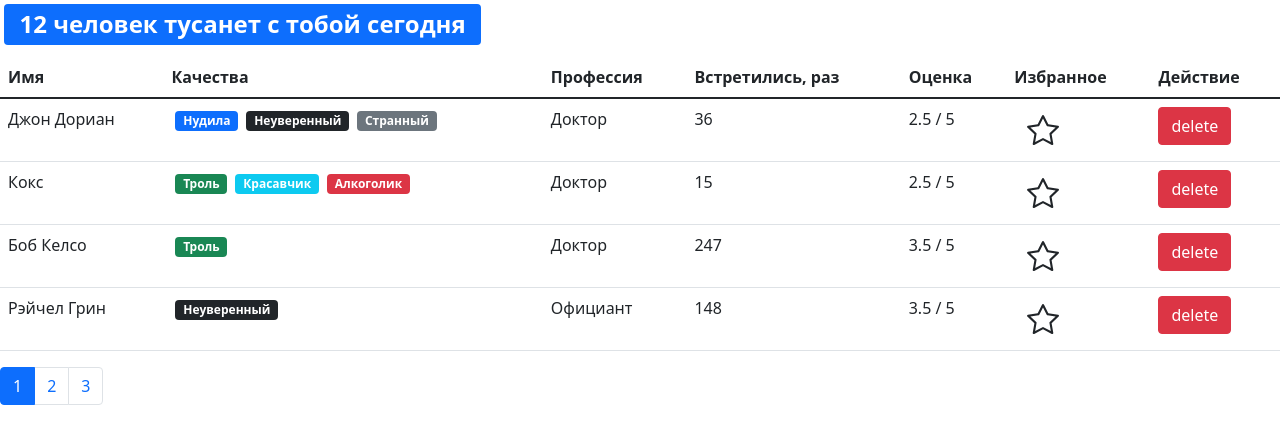
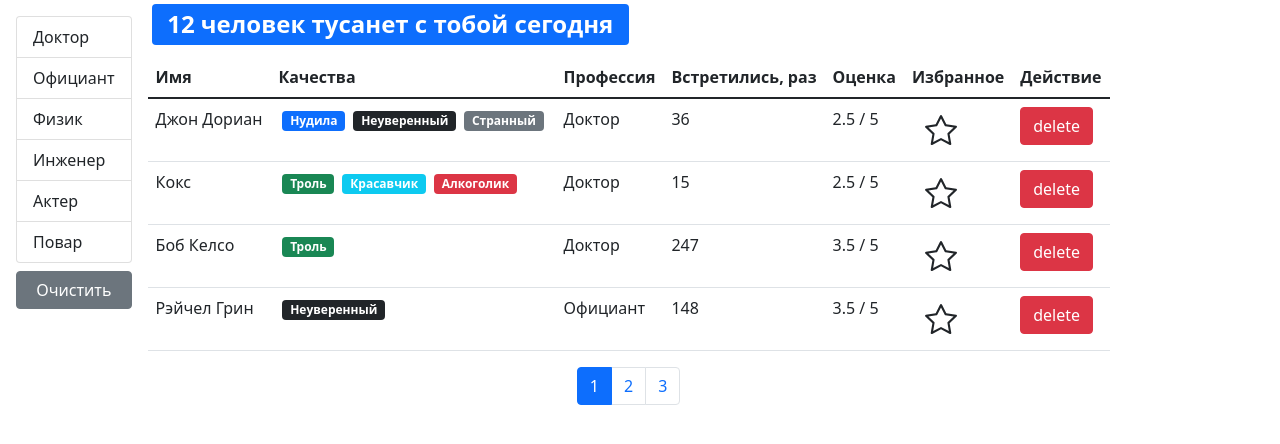
Before and after one commit to bublick/fast-company, a React (Create React App) app: page / in a window 1280 px wide. Shown: the top 444 px of the page. Built offline with nearby package versions, Linux system fonts and the light colour scheme.

Commit message:
Lesson 5 (#2)
* Added new component and expanded fake api

* finished tech part

* Update to work with new api conditions

```diff
--- a/package.json
+++ b/package.json
@@ -7,6 +7,7 @@
         "@testing-library/react": "^11.1.0",
         "@testing-library/user-event": "^12.1.10",
         "bootstrap": "5.1",
+        "lodash": "^4.17.15",
         "prop-types": "^15.7.2",
         "react": "^17.0.2",
         "react-dom": "^17.0.2",
--- /dev/null
+++ b/src/API/fake.api/professions.api.js
@@ -0,0 +1,26 @@
+export const professionsObject = {
+    doctor: { _id: "67rdca3eeb7f6fgeed471818", name: "Доктор" },
+    waiter: { _id: "67rdca3eeb7f6fgeed471820", name: "Официант" },
+    physics: { _id: "67rdca3eeb7f6fgeed471814", name: "Физик" },
+    engineer: { _id: "67rdca3eeb7f6fgeed471822", name: "Инженер" },
+    actor: { _id: "67rdca3eeb7f6fgeed471824", name: "Актер" },
+    cook: { _id: "67rdca3eeb7f6fgeed471829", name: "Повар" }
+};
+export const professions = [
+    { _id: "67rdca3eeb7f6fgeed471818", name: "Доктор" },
+    { _id: "67rdca3eeb7f6fgeed471820", name: "Официант" },
+    { _id: "67rdca3eeb7f6fgeed471814", name: "Физик" },
+    { _id: "67rdca3eeb7f6fgeed471822", name: "Инженер" },
+    { _id: "67rdca3eeb7f6fgeed471824", name: "Актер" },
+    { _id: "67rdca3eeb7f6fgeed471829", name: "Повар" }
+];
+const fetchAll = () =>
+    new Promise((resolve) => {
+        window.setTimeout(function () {
+            resolve(professions);
+        }, 2000);
+    });
+
+export default {
+    fetchAll
+};
--- a/src/API/fake.api/user.api.js
+++ b/src/API/fake.api/user.api.js
@@ -1,11 +1,4 @@
-const professions = {
-    doctor: { _id: "67rdca3eeb7f6fgeed471818", name: "Доктор" },
-    waiter: { _id: "67rdca3eeb7f6fgeed471820", name: "Официант" },
-    physics: { _id: "67rdca3eeb7f6fgeed471814", name: "Физик" },
-    engineer: { _id: "67rdca3eeb7f6fgeed471822", name: "Инженер" },
-    actor: { _id: "67rdca3eeb7f6fgeed471824", name: "Актер" },
-    cook: { _id: "67rdca3eeb7f6fgeed471829", name: "Повар" }
-};
+import { professionsObject as professions } from "./professions.api";
 const qualities = {
     tedious: {
         _id: "67rdca3eeb7f6fgeed471198",
@@ -137,6 +130,14 @@ const users = [
         rate: 5
     }
 ];
-export function fetchAll() {
-    return users;
-}
+
+const fetchAll = () =>
+    new Promise((resolve) => {
+        window.setTimeout(function () {
+            resolve(users);
+        }, 2000);
+    });
+
+export default {
+    fetchAll
+};
--- a/src/API/index.js
+++ b/src/API/index.js
@@ -1,5 +1,7 @@
-import * as users from "./fake.api/user.api";
+import users from "./fake.api/user.api";
+import professions from "./fake.api/professions.api";
 const API = {
-    users
+    users,
+    professions
 };
 export default API;
--- a/src/App.jsx
+++ b/src/App.jsx
@@ -1,11 +1,15 @@
-import React, { useState } from "react";
+import React, { useState, useEffect } from "react";
+import api from "./API";
 import Users from "./Components/users";
 
-import api from "./API";
-import SearchStatus from "./Components/searchStatus";
+const App = () => {
+    const [users, setUsers] = useState([]);
 
-const App = () => {
-    const [users, setUsers] = useState(api.users.fetchAll());
+    useEffect(() => {
+        api.users.fetchAll().then((data) => {
+            setUsers(data);
+        });
+    }, []);
     const handleUserRemove = (id) => {
         setUsers(users.filter((user) => user._id !== id));
     };
@@ -23,7 +27,6 @@ const App = () => {
 
     return (
         <>
-            <SearchStatus length={users.length} />
             <Users
                 users={users}
                 onRemove={handleUserRemove}
--- /dev/null
+++ b/src/Components/groupList.jsx
@@ -0,0 +1,45 @@
+import React from "react";
+import PropTypes from "prop-types";
+
+const GroupList = ({
+    items,
+    valueProperty,
+    contentProperty,
+    onItemSelect,
+    selectedItem
+}) => {
+    return (
+        <ul className="list-group">
+            {(typeof items === "object" ? Object.values(items) : items).map(
+                (item) => (
+                    <li
+                        key={item[valueProperty]}
+                        className={
+                            "list-group-item" +
+                            (item === selectedItem ? " active" : "")
+                        }
+                        onClick={() => onItemSelect(item)}
+                        role="button"
+                    >
+                        {item[contentProperty]}
+                    </li>
+                )
+            )}
+        </ul>
+    );
+};
+
+GroupList.defaultProps = {
+    valueProperty: "_id",
+    contentProperty: "name"
+};
+
+GroupList.propTypes = {
+    items: PropTypes.oneOfType([PropTypes.object, PropTypes.array]),
+    onItemSelect: PropTypes.func.isRequired,
+    valueProperty: PropTypes.string.isRequired,
+    contentProperty: PropTypes.string.isRequired,
+    selectedItem: PropTypes.object
+};
+
+export default GroupList;
--- a/src/Components/user.jsx
+++ b/src/Components/user.jsx
@@ -3,56 +3,38 @@ import Bookmark from "./bookmark";
 import Qualities from "./qualities";
 import PropTypes from "prop-types";
 
-const User = ({
-    _id,
-    name,
-    qualities,
-    profession,
-    completedMeetings,
-    rate,
-    onRemove,
-    bookmark,
-    onToogleBookmark
-}) => {
+const User = ({ user, onRemove, onToogleBookmark }) => {
     return (
-        <>
-            <tr key={_id}>
-                <td>{name}</td>
+        <tr key={user._id}>
+            <td>{user.name}</td>
             <td>
-                    <Qualities qualities={qualities} />
+                <Qualities qualities={user.qualities} />
             </td>
-                <td>{profession.name}</td>
-                <td>{completedMeetings}</td>
-                <td>{rate} / 5</td>
+            <td>{user.profession?.name}</td>
+            <td>{user.completedMeetings}</td>
+            <td>{user.rate} / 5</td>
             <td>
                 <Bookmark
-                        status={bookmark}
-                        onClick={() => onToogleBookmark(_id)}
+                    status={user.bookmark}
+                    onClick={() => onToogleBookmark(user._id)}
                     className="btn"
                 />
             </td>
             <td>
                 <button
                     className="btn btn-danger"
-                        onClick={() => onRemove(_id)}
+                    onClick={() => onRemove(user._id)}
                 >
                     delete
                 </button>
             </td>
         </tr>
-        </>
     );
 };
 
 User.propTypes = {
-    _id: PropTypes.number.isRequired,
-    name: PropTypes.string.isRequired,
-    qualities: PropTypes.array.isRequired,
-    profession: PropTypes.string.isRequired,
-    completedMeetings: PropTypes.number.isRequired,
-    rate: PropTypes.number.isRequired,
+    user: PropTypes.object.isRequired,
     onRemove: PropTypes.func.isRequired,
-    bookmark: PropTypes.bool.isRequired,
     onToogleBookmark: PropTypes.func.isRequired
 };
 export default User;
--- a/src/Components/users.jsx
+++ b/src/Components/users.jsx
@@ -1,20 +1,66 @@
-import React, { useState } from "react";
+import React, { useState, useEffect } from "react";
 import { paginate } from "../utils/paginate";
 import Pagination from "./pagination";
 import User from "./user";
+import api from "../API";
+import GroupList from "./groupList";
+import SearchStatus from "./searchStatus";
 import PropTypes from "prop-types";
 
 const Users = ({ users: allUsers, onRemove, onToogleBookmark }) => {
-    const [currentPage, setPage] = useState(1);
+    const [currentPage, setCurrentPage] = useState(1);
+    const [professions, setProfessions] = useState();
+    const [selectedProf, setSelectedProf] = useState();
     const usersPerPage = 4;
+
+    useEffect(() => {
+        api.professions.fetchAll().then((data) => {
+            setProfessions(data);
+        });
+    }, []);
+
+    useEffect(() => {
+        setCurrentPage(1);
+    }, [selectedProf]);
+
+    const handleProfessionSelect = (item) => {
+        setSelectedProf(item);
+    };
     const handlePageClick = (page) => {
-        console.log(page);
-        setPage(page);
+        setCurrentPage(page);
     };
-    const users = paginate(allUsers, currentPage, usersPerPage);
+
+    const filteredUsers = selectedProf
+        ? allUsers.filter((user) => user.profession.name === selectedProf.name)
+        : allUsers;
+
+    const count = filteredUsers.length;
+    const users = paginate(filteredUsers, currentPage, usersPerPage);
+    const clearFilter = () => {
+        setSelectedProf();
+        setCurrentPage(1);
+    };
+
     return (
-        <>
-            {users.length > 0 && (
+        <div className="d-flex">
+            {professions && (
+                <div className="d-flex flex-column flex-shrink-0 p-3">
+                    <GroupList
+                        items={professions}
+                        onItemSelect={handleProfessionSelect}
+                        selectedItem={selectedProf}
+                    />
+                    <button
+                        className="btn btn-secondary mt-2"
+                        onClick={clearFilter}
+                    >
+                        Очистить
+                    </button>
+                </div>
+            )}
+            <div className="d-flex flex-column">
+                <SearchStatus length={count} />
+                {count > 0 && (
                     <>
                         <table className="table">
                             <thead>
@@ -35,27 +81,29 @@ const Users = ({ users: allUsers, onRemove, onToogleBookmark }) => {
                                             key={user._id}
                                             onRemove={onRemove}
                                             onToogleBookmark={onToogleBookmark}
-                                        {...user}
+                                            user={user}
                                         />
                                     );
                                 })}
                             </tbody>
                         </table>
+                        <div className="d-flex justify-content-center">
                             <Pagination
-                        itemsCount={allUsers.length}
+                                itemsCount={count}
                                 itemsPerPage={usersPerPage}
                                 currentPage={currentPage}
                                 onPageClick={handlePageClick}
                             />
+                        </div>
                     </>
                 )}
-        </>
+            </div>
+        </div>
     );
 };
 
 Users.propTypes = {
     users: PropTypes.array.isRequired,
-    allUsers: PropTypes.array.isRequired,
     onRemove: PropTypes.func.isRequired,
     onToogleBookmark: PropTypes.func.isRequired
 };
--- a/src/utils/paginate.js
+++ b/src/utils/paginate.js
@@ -1,6 +1,6 @@
-
+import _ from "lodash";
 export function paginate(allUsers, currentPage, usersPerPage) {
     const startIndex = (currentPage - 1) * usersPerPage;
 
-    return allUsers.slice(startIndex, startIndex + usersPerPage);
+    return _(allUsers).slice(startIndex).take(usersPerPage).value();
 }
```
Also changed, not shown: .eslintrc.js, 1 other file (tests, documents, lock files or other folders). Lines whose indentation alone changed are shown as unchanged.
